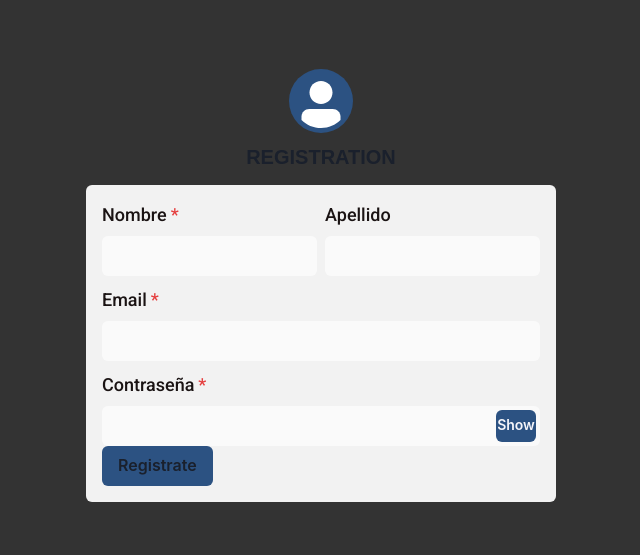
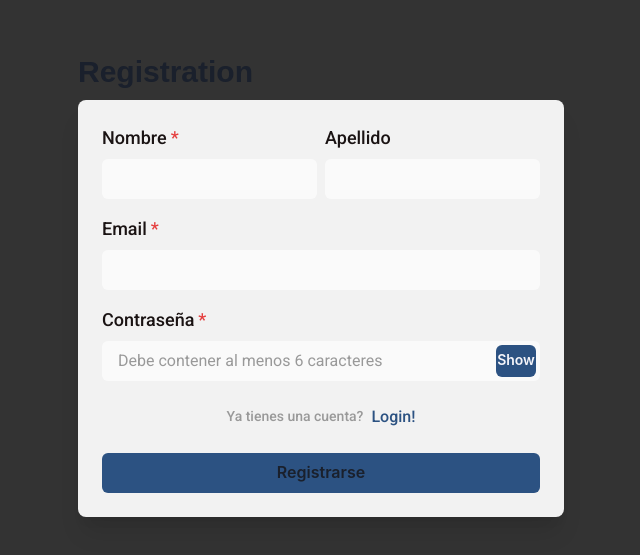
Before and after one commit to MaxiAlbarran/maxideas, a React (Vite) app: page /auth in a window 1280 px wide. Shown: the part 115-670 px from the top of the page, without its empty margins (319-959 px from the left). Built offline with nearby package versions, Linux system fonts and the light colour scheme; a web font is replaced by a local one.

Commit message:
firebase installed

```diff
--- a/package.json
+++ b/package.json
@@ -12,6 +12,7 @@
     "@chakra-ui/react": "^2.5.1",
     "@emotion/react": "^11.10.6",
     "@emotion/styled": "^11.10.6",
+    "firebase": "^9.17.1",
     "framer-motion": "^9.0.4",
     "react": "^18.2.0",
     "react-dom": "^18.2.0",
--- a/src/components/Formulary.tsx
+++ b/src/components/Formulary.tsx
@@ -1,9 +1,41 @@
-import React from 'react'
+import { Box, BoxProps, Button, Flex, Heading } from "@chakra-ui/react";
+import { ReactNode } from "react";
 
-const Formulary = () => {
+type Props = BoxProps & {
+  title?: string;
+  buttonLabel: string;
+  children: ReactNode;
+};
+
+const Formulary = ({ title, buttonLabel, children, ...rest }: Props) => {
   return (
-    <div>Formulary</div>
-  )
-}
+    <>
+      <Flex direction={"column"} gap="10px" align="center">
+        <Heading size="lg" textAlign={"left"} width="100%">{title}</Heading>
+        <Box
+          as="form"
+          minW="md"
+          bgColor="lightBgColor"
+          p={6}
+          rounded={"lg"}
+          boxShadow="xl"
+          {...rest}
+        >
+          {children}
 
-export default Formulary
+          <Button
+            bgColor={"blue.700"}
+            _hover={{ bgColor: "blue.700" }}
+            size="md"
+            width="100%"
+            type="submit"
+          >
+            {buttonLabel}
+          </Button>
+        </Box>
+      </Flex>
+    </>
+  );
+};
+
+export default Formulary;
--- a/src/components/common/input/input.tsx
+++ b/src/components/common/input/input.tsx
@@ -44,11 +44,12 @@ const CommonInput = ({ label, isRequired = true, ...rest }: Props) => {
             </FormLabel>
             <InputGroup>
               <Input
-                type={show ? "text" : "password"}
                 variant="Filled"
                 fontFamily={"roboto"}
                 bgColor={"whiteAlpha.700"}
                 _placeholder={{ color: "#999", fontFamily: "roboto" }}
+                {...rest}
+                type={show ? "text" : "password"}
               />
               <InputRightElement p="0" mr="1">
                 <Button
--- /dev/null
+++ b/src/config/firebase.tsx
@@ -0,0 +1,16 @@
+import { initializeApp } from "firebase/app";
+import { getAuth } from 'firebase/auth'
+
+// Your web app's Firebase configuration
+const firebaseConfig = {
+  apiKey: "AIzaSyBmsc9eXIWzF4xipfvEGGxGI63sPhj7pic",
+  authDomain: "maxideas-c85ad.firebaseapp.com",
+  projectId: "maxideas-c85ad",
+  storageBucket: "maxideas-c85ad.appspot.com",
+  messagingSenderId: "769393630971",
+  appId: "1:769393630971:web:864b52561e3b10a5c55a5e"
+};
+
+// Initialize Firebase
+const app = initializeApp(firebaseConfig);
+export const auth = getAuth(app);
--- /dev/null
+++ b/src/pages/Home.tsx
@@ -0,0 +1,12 @@
+import { Container, Heading } from "@chakra-ui/react";
+import { auth } from "../config/firebase";
+
+const Home = () => {
+  return (
+    <Container>
+      <Heading>Bienvenido {auth.currentUser?.displayName} !</Heading>
+    </Container>
+  );
+};
+
+export default Home;
--- a/src/pages/Login.tsx
+++ b/src/pages/Login.tsx
@@ -1,57 +1,89 @@
-import {
-  Avatar,
-  Box,
-  Button,
-  Container,
-  Heading,
-  HStack,
-  Text,
-  VStack,
-} from "@chakra-ui/react";
+import { Container, HStack, Text, VStack, useToast } from "@chakra-ui/react";
+import { ChangeEvent, FormEvent, useState } from "react";
+import { Link, Navigate } from "react-router-dom";
 
 import CommonInput from "../components/common/input/input";
+import Formulary from "../components/Formulary";
+
+import { auth } from "../config/firebase";
+import { signInWithEmailAndPassword } from "firebase/auth";
+
+type User = {
+  email: string;
+  password: string;
+};
 
 const Login = () => {
+  const toast = useToast();
+  const [user, setUser] = useState<User>({ email: "", password: "" });
+  const [isUser, setIsUser] = useState(false);
+
+  const handleSubmit = async (e: FormEvent) => {
+    e.preventDefault();
+
+    try {
+      await signInWithEmailAndPassword(auth, user.email, user.password);
+      toast({
+        title: "Bienvenido!",
+        status: "success",
+        isClosable: true,
+        position: "top",
+        duration: 2000,
+      });
+
+      setIsUser(true);
+    } catch (e) {
+      console.log(e);
+    }
+  };
+
+  const handleChange = (e: ChangeEvent) => {
+    const { target } = e;
+
+    setUser({ ...user, [target.name]: target.value });
+  };
 
   return (
     <Container minW="100%" minH="100vh" display={"grid"} placeContent="center">
-      <VStack align="center" spacing="3" mb="4">
-        <Avatar size="lg" bg="blue.700" />
-        <Heading size="md" textTransform={"uppercase"}>
-          User Login
-        </Heading>
-      </VStack>
-      <Box
-        minW="sm"
-        bgColor="lightBgColor"
-        display={"flex"}
-        flexDir="column"
-        p={4}
-        borderRadius={"md"}
-        gap="20px"
+      <Formulary
+        title="Login"
+        buttonLabel="Login"
+        onSubmit={(event) => handleSubmit(event)}
       >
+        <VStack spacing="3">
           <CommonInput
             label="Email"
             type="email"
+            isRequired={false}
+            name="email"
+            value={user.email}
+            onChange={(event) => handleChange(event)}
           />
           <CommonInput
             label="Contraseña"
             type="password"
+            isRequired={false}
+            name="password"
+            value={user.password}
+            onChange={(event) => handleChange(event)}
           />
+        </VStack>
 
-        <Button bgColor={"blue.700"} _hover={{ bgColor: "blue.700" }}>
-          Login
-        </Button>
-
-        <HStack my="2" align="center">
+        <HStack align="center" justify={"center"} py="1" my="5">
           <Text color="#999" fontSize="sm">
             Aun no tienes una cuenta?
           </Text>
-          <Text color="blue.700" fontSize="md">
-            Registrate!
+          <Text
+            color="blue.700"
+            fontSize="md"
+            _hover={{ textDecorationLine: "underline" }}
+          >
+            <Link to="auth">Registrate!</Link>
           </Text>
         </HStack>
-      </Box>
+      </Formulary>
+
+      {isUser && <Navigate to="/home" />}
     </Container>
   );
 };
--- a/src/pages/Registration.tsx
+++ b/src/pages/Registration.tsx
@@ -1,56 +1,126 @@
-import {
-  Container,
-  VStack,
-  Avatar,
-  Heading,
-  FormControl,
-  FormLabel,
-  Input,
-  InputGroup,
-  InputRightElement,
-  Button,
-  HStack,
-  Box,
-  Text,
-  Flex
-} from "@chakra-ui/react";
-import { useState } from "react";
+import { Container, VStack, HStack, Text, useToast } from "@chakra-ui/react";
+import { ChangeEvent, FormEvent, useState } from "react";
+import { Link, Navigate } from "react-router-dom";
 import CommonInput from "../components/common/input/input";
+import Formulary from "../components/Formulary";
+
+import { auth } from "../config/firebase";
+import { createUserWithEmailAndPassword, updateProfile } from "firebase/auth";
+
+type NewUser = {
+  name: string;
+  surname: string;
+  email: string;
+  password: string;
+};
 
 const Registration = () => {
-  const [show, setShow] = useState(false);
+  const toast = useToast();
+  const [user, setUser] = useState<NewUser>({
+    name: "",
+    surname: "",
+    email: "",
+    password: "",
+  });
+
+  const [userRegistered, setUserRegistered] = useState(false);
+
+  const handleSubmit = async (e: FormEvent) => {
+    e.preventDefault();
+
+    try {
+      const newUser = await createUserWithEmailAndPassword(
+        auth,
+        user.email,
+        user.password
+      );
+
+      updateProfile(newUser.user, {
+        displayName: user.name + " " + user.surname,
+      });
+
+      toast({
+        title: "Usuario registrado!",
+        status: "success",
+        isClosable: true,
+        position: "top",
+        duration: 2000,
+      });
+
+      setUserRegistered(true);
+    } catch (e) {
+      console.log(e);
+    }
+  };
+
+  const handleChange = (e: ChangeEvent) => {
+    const { target } = e;
+
+    setUser({ ...user, [target.name]: target.value });
+  };
 
   return (
     <Container minW="100%" minH="100vh" display={"grid"} placeContent="center">
-      <VStack align="center" spacing="3" mb="4">
-        <Avatar size="lg" bg="blue.700" />
-        <Heading size="md" textTransform={"uppercase"}>
-          Registration
-        </Heading>
-      </VStack>
-      <Box
-        minW="sm"
-        bgColor="lightBgColor"
-        p={4}
-        rounded="md"
+      <Formulary
+        title="Registration"
+        buttonLabel="Registrarse"
+        onSubmit={(event) => handleSubmit(event)}
       >
-        <Flex direction={"column"} gap="10px">
-            <HStack>
-                <CommonInput label="Nombre" type="text"/>
-                <CommonInput label="Apellido" isRequired={false} type="text"/>
-            </HStack>
+        <VStack spacing="4">
+          <HStack>
+            <CommonInput
+              label="Nombre"
+              type="text"
+              name="name"
+              value={user?.name}
+              onChange={(event) => handleChange(event)}
+            />
+            <CommonInput
+              label="Apellido"
+              isRequired={false}
+              type="text"
+              name="surname"
+              value={user?.surname}
+              onChange={(event) => handleChange(event)}
+            />
+          </HStack>
 
-            <CommonInput label="Email" type="email"/>
-            <CommonInput label="Contraseña" type="password"/>
+          <CommonInput
+            label="Email"
+            type="email"
+            name="email"
+            value={user?.email}
+            onChange={(event) => handleChange(event)}
+          />
+          <CommonInput
+            label="Contraseña"
+            type="password"
+            name="password"
+            value={user?.password}
+            onChange={(event) => handleChange(event)}
+            placeholder="Debe contener al menos 6 caracteres"
+          />
+        </VStack>
 
-        </Flex>
+        <HStack align="center" justify={"center"} py="1" my="5">
+          <Text color="#999" fontSize="sm">
+            Ya tienes una cuenta?
+          </Text>
+          <Text
+            color="blue.700"
+            fontSize="md"
+            _hover={{ textDecorationLine: "underline" }}
+          >
+            <Link to="/">Login!</Link>
+          </Text>
+        </HStack>
+      </Formulary>
 
-
-        <Button bgColor={"blue.700"} _hover={{ bgColor: "blue.700" }}>
-          Registrate
-        </Button>
-
-      </Box>
+      {userRegistered && (
+        <>
+          <Navigate to="/" />
+        </>
+      )}
     </Container>
   );
 };
```
Also changed, not shown: src/App.tsx (+7 -4 lines), 1 other file (tests, documents, lock files or other folders). Lines whose indentation alone changed are shown as unchanged.
